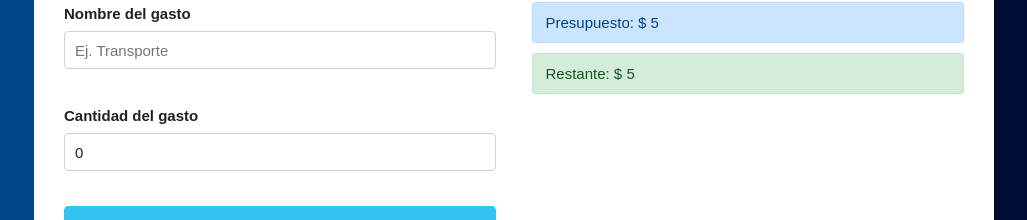
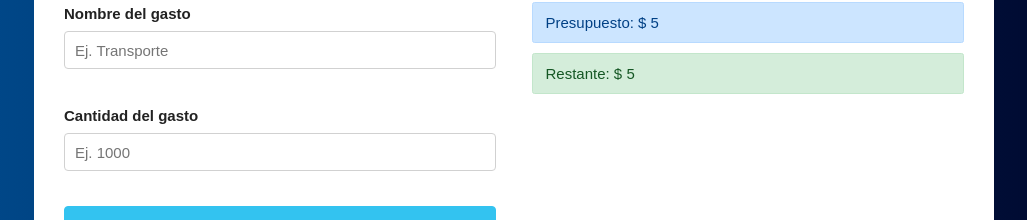
Before and after one commit to RicardoJ/Budget-React, a React (Create React App) app: page / in a window 1280 px wide. Both pictures are taken after typing "5" into the empty fields and a click on the input "Definir presupuesto". Shown: the part 203-423 px from the top of the page, without its empty margins (126-1153 px from the left). Built offline with nearby package versions, Linux system fonts and the light colour scheme.

Commit message:
adjusting form amount and useEffect

```diff
--- a/src/App.js
+++ b/src/App.js
@@ -21,7 +21,7 @@ function App() {
       saveRemaining(remainingBudget);
       saveCreateExpense(false);
     }
-  }, [createExpense]);
+  }, [createExpense , expenses , expense , remaining]);
 
   return (
     <div className="App container">
--- a/src/components/Form.js
+++ b/src/components/Form.js
@@ -5,7 +5,7 @@ import shortid from 'shortid';
 function Form(props) {
     const {saveExpense , saveCreateExpense} = props;
     const [nameExpense, saveNameExpense] = useState('');
-    const [amountExpense, saveAmountExpense] = useState(0);
+    const [amountExpense, saveAmountExpense] = useState();
     const [error, saveError] = useState(false);
 
     const addExpense = e =>{
```
